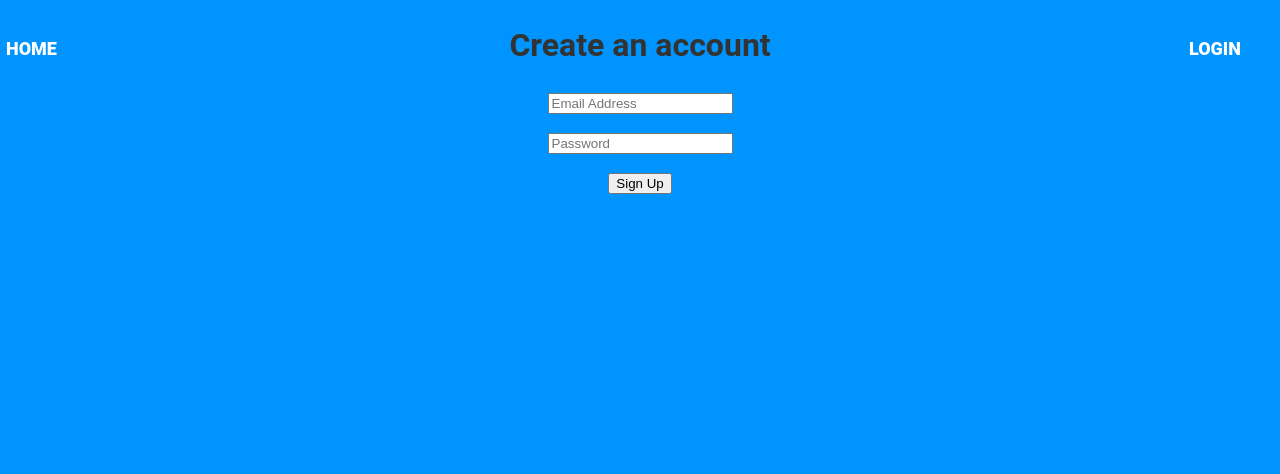
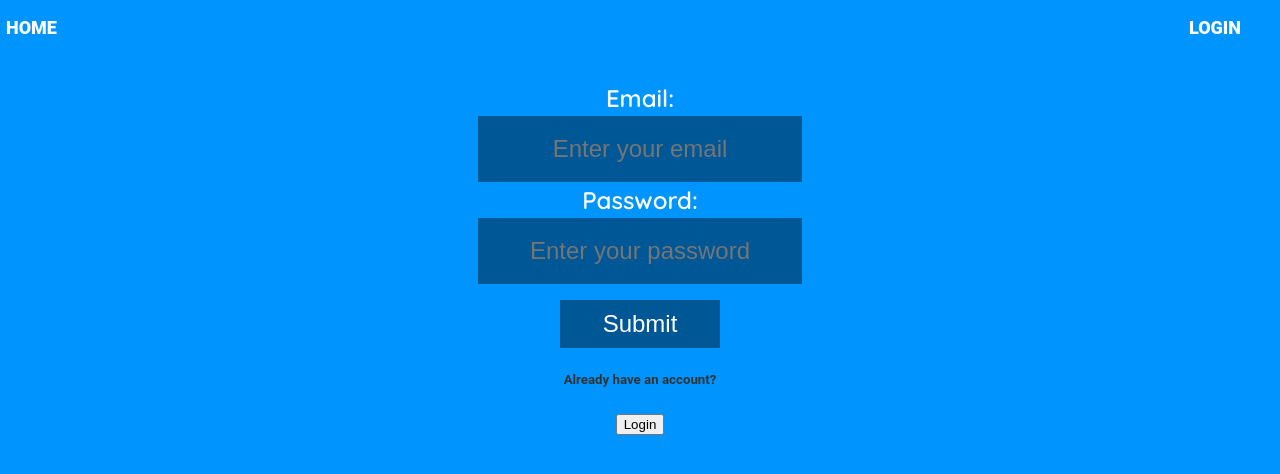
Before and after one commit to MuhammadC11/HackPrinceton, a Vue app in the folder princeton/: page /register in a window 1280 px wide. Shown: the top 474 px of the page. Built offline with nearby package versions, Linux system fonts and the light colour scheme.

Commit message:
css changes to register

```diff
--- a/princeton/src/views/Home.vue
+++ b/princeton/src/views/Home.vue
@@ -2,7 +2,6 @@
   <body>
     <div class="container">
       <h1 class="title">Random Swim Workout Generator</h1>
-
 
       <h2 class="survey_input">What do you want to get better at?</h2>
 
@@ -24,14 +23,11 @@
 
       <br />
 
-      <button id="generate_btn" @click="showWorkout, randomID" > Generate </button>
+      <button id="generate_btn" @click="showWorkout, randomID">Generate</button>
 
       <div v-if="show">
-
-          <p>  {{ randomID }}</p>
-
+        <p>{{ randomID }}</p>
       </div>
-
     </div>
   </body>
 </template>
@@ -53,11 +49,11 @@ export default {
     showWorkout() {
       this.show = !this.show;
     },
-    randomID(){
-      const randomIndex = Math.floor(Math.random() * jsonWarmUp.wu.length)
-      this.randomId = jsonWarmUp.wu[randomIndex].id
-    }
-  }
+    randomID() {
+      const randomIndex = Math.floor(Math.random() * jsonWarmUp.wu.length);
+      this.randomId = jsonWarmUp.wu[randomIndex].id;
+    },
+  },
 };
 </script>
 
--- a/princeton/src/views/Register.vue
+++ b/princeton/src/views/Register.vue
@@ -1,23 +1,51 @@
 <template>
-    <h1>Create an account</h1>
-    <p><input type="text" placeholder="Email Address" v-model="email"/></p>
-    <p><input type="password" placeholder="Password" v-model="password"/></p>
-    <p><button @click="register">Sign Up</button></p>
+  <div>
+    <form class="login_container" @submit.prevent="register()">
+      <div class="inputs">
+        <label id="el"> Email: </label>
+        <input
+          id="email"
+          type="text"
+          v-model="email"
+          placeholder="Enter your email"
+        />
+
+        <label id="pl"> Password: </label>
+        <input
+          id="password"
+          type="password"
+          v-model="password"
+          placeholder="Enter your password"
+        />
+        <button type="submit" class="submit-btn" aria-label="Submit.">
+          Submit
+        </button>
+        <p v-if="errorMsg">{{ errorMsg }}</p>
+      </div>
+
+      <h5>Already have an account?</h5>
+      <div class="login-btn">
+        <router-link to="/login">
+          <button class="button1">Login</button>
+        </router-link>
+      </div>
+    </form>
+  </div>
 </template>
 
 <script setup>
-    import { ref } from 'vue';
-    import router from '../router';
+import { ref } from "vue";
+import router from "../router";
 import { getAuth, createUserWithEmailAndPassword } from "firebase/auth";
-    const email = ref('');
-    const password = ref('');
+const email = ref("");
+const password = ref("");
 //const router = useRouter();
 const register = () => {
   createUserWithEmailAndPassword(getAuth(), email.value, password.value)
     .then((userCredential) => {
       // Signed in
       const user = userCredential.user;
-                router.push('/dashboard');
+      router.push("/dashboard");
       // ...
     })
     .catch((error) => {
@@ -25,18 +53,88 @@
       const errorMessage = error.message;
       // ..
     });
-    }
+};
 </script>
 
+<style lang="scss" scoped>
+.login_container {
+  display: flex;
+  flex-direction: column;
+  align-items: center;
+  justify-content: center;
+  width: 100%;
+}
 
-<style>
-    h1 {
+.inputs {
+  display: flex;
+  flex-direction: column;
+  align-items: center;
+  justify-content: center;
+  width: 100%;
+  margin-top: 5rem;
+}
+
+#el {
+  font-size: 1.5rem;
+  color: #ffffff;
+  font-family: "Quicksand", sans-serif;
+  margin: auto;
+}
+
+#pl {
+  font-size: 1.5rem;
+  color: #ffffff;
+  font-family: "Quicksand", sans-serif;
+  margin: auto;
+}
+
+input {
   text-align: center;
+  width: 20rem;
+  height: 4rem;
+  border: none;
+  font-size: 1.5rem;
+  font-weight: 500;
+  color: #ffffff;
+  background-color: #0000006a;
+  outline: none;
+  transition: all 0.2s ease-in-out;
+  &:focus {
+    background-color: rgba(0, 0, 0, 0.602);
   }
-    p {
+}
+
+.submit-btn {
   text-align: center;
+  width: 10rem;
+  height: 3rem;
+  border: none;
+  font-size: 1.5rem;
+  font-weight: 500;
+  color: #ffffff;
+  background-color: #0000006a;
+  outline: none;
+  transition: all 0.2s ease-in-out;
+  &:focus {
+    background-color: rgba(0, 0, 0, 0.602);
   }
-    button {
+  margin-top: 1rem;
+}
+
+body {
+  background-color: #0094fe;
+}
+.title {
   text-align: center;
+  font-size: 3rem;
+  color: #ffffff;
+  font-family: "Quicksand", sans-serif;
+}
+.survey_input {
+  font-size: 1.5rem;
+  color: #ffffff;
+  font-family: "Quicksand", sans-serif;
+
+  margin: auto;
 }
 </style>
```
Lines whose indentation alone changed are shown as unchanged.
